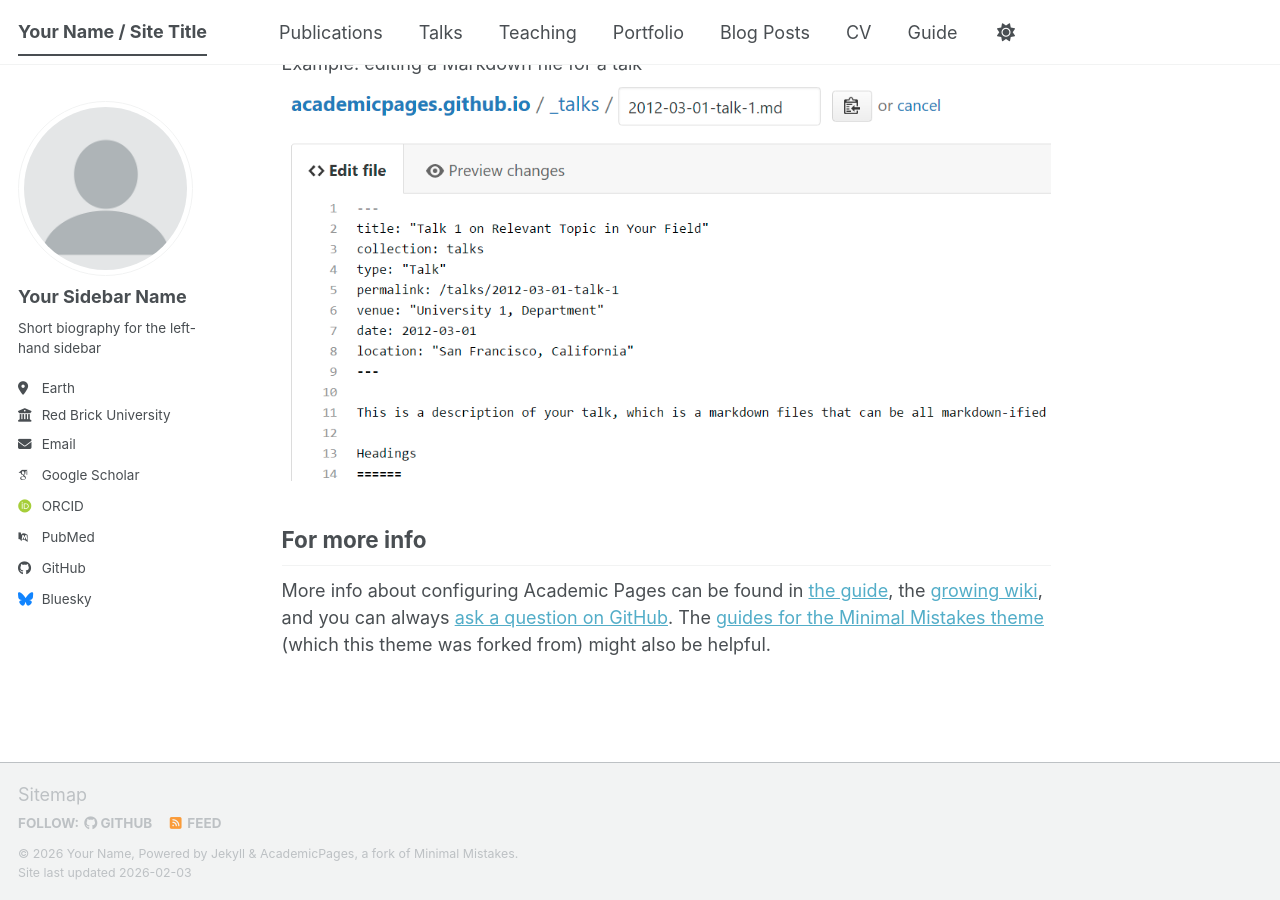
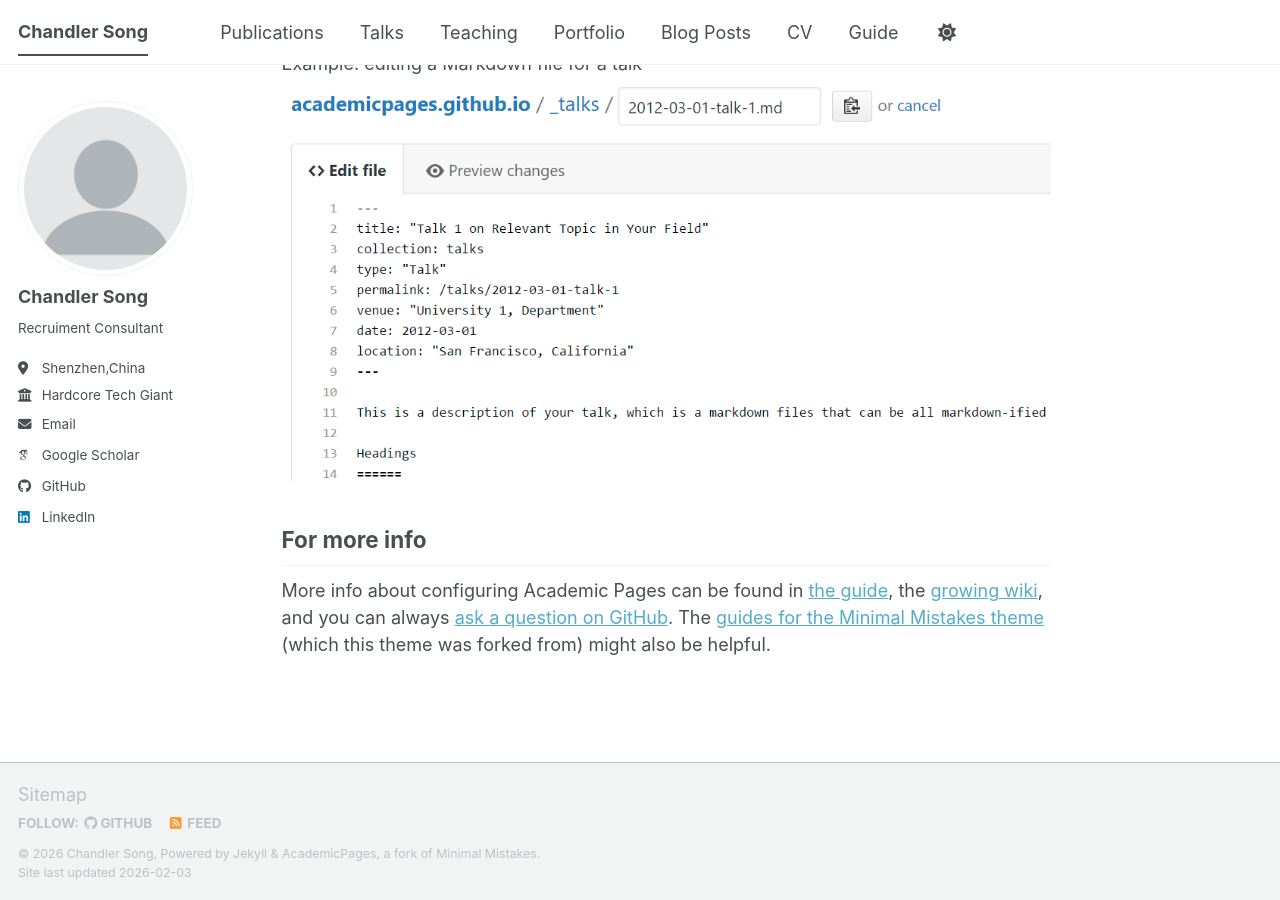
Before and after one commit to Chandler-Song/homepage, a Jekyll site: the page built from _pages/about.md, in a window 1280 px wide and 900 px high, scrolled down 2720 px. Built offline with Jekyll 4.4.1, drawn with Linux system fonts in a browser that asks for light colours; some web fonts are replaced; a script bundle is joined from its source files by our own code; library files that are not in the unit come from our copies.

Commit message:
Update personal information in _config.yml

```diff
--- a/_config.yml
+++ b/_config.yml
@@ -9,14 +9,14 @@
 # Basic Site Settings
 locale                   : "en-US"
 site_theme               : "default" # The available themes options are "default", "air", "sunrise", "mint", "dirt" and "contrast"
-title                    : "Your Name / Site Title"
+title                    : "Chandler Song"
 title_separator          : "-"
-name                     : &name "Your Name"
+name                     : &name "Chandler Song"
 description              : &description "Your Name's academic portfolio"   # Update this with a general description of your site, this is the default if not overridden by a page
-url                      : https://academicpages.github.io # The base hostname & protocol for your site e.g. "https://[your GitHub username].github.io",
+url                      : https://chandler-song.github.io/homepage # The base hostname & protocol for your site e.g. "https://[your GitHub username].github.io",
                                                            # or if you already have some other page hosted on Github then use "https://[your GitHub username].github.io/[Your Repo Name]"
 baseurl                  : "" # the subpath of your site, e.g. "/blog"
-repository               : "academicpages/academicpages.github.io"
+repository               : "chandler-song/homepage"
 
 # Site Author - The following control what appear as part of the author content on the side bar.
 #               If a field is blank the icon and link will not appear, otherwise it will be shown.
@@ -24,24 +24,24 @@ repository               : "academicpages/academicpages.github.io"
 author:
   # Biographic information
   avatar           : "profile.png"
-  name             : "Your Sidebar Name"
+  name             : "Chandler Song"
   pronouns         : # example: "she/her"
-  bio              : "Short biography for the left-hand sidebar"
-  location         : "Earth"
-  employer         : "Red Brick University"
+  bio              : "Recruiment Consultant"
+  location         : "Shenzhen,China"
+  employer         : "Hardcore Tech Giant"
   uri              : # URL
-  email            : "none@example.org"
+  email            : "songqiang51886@163.com"
 
   # Academic websites
   academia         : # URL
   arxiv            : # URL - Update with the correct link to your profile
-  googlescholar    : "https://scholar.google.com/citations?user=PS_CX0AAAAAJ"
+  googlescholar    : "https://scholar.google.com/citations?user=xz9DDiwAAAAJ&hl=en"
   inspire-hep      : # URL
   impactstory      : # URL
-  orcid            : "https://orcid.org/yourorcidurl"
+  orcid            : # URL
   semantic         : # URL
   ssrn             : # URL
-  pubmed           : "https://www.ncbi.nlm.nih.gov/pubmed/?term=john+snow"
+  pubmed           : # URL
   researchgate     : # URL
   scopus           : # URL
   zotero           : # URL
@@ -51,13 +51,13 @@ author:
   bitbucket        : # Username - Update with your username on the site
   codepen          : # Username
   dribbble         : # Username
-  github           : "academicpages"
+  github           : "chandler-song"
   kaggle           : # Username
   stackoverflow    : # User number or user number and name (i.e., use "1" or "1/jeff-atwood")
 
   # Social media
   artstation       : # Username
-  bluesky          : "bsky.app" # Replace this with you Bluesky username
+  bluesky          : # URL
   facebook         : # Username
   flickr           : # Username
   foursquare       : # Username
@@ -66,7 +66,7 @@ author:
   keybase          : # Username
   instagram        : # Username
   lastfm           : # Username
-  linkedin         : # Username
+  linkedin         : "https://www.linkedin.com/in/chandlersong/"
   mastodon         : # URL
   medium           : # URL
   pinterest        : # Username
```
